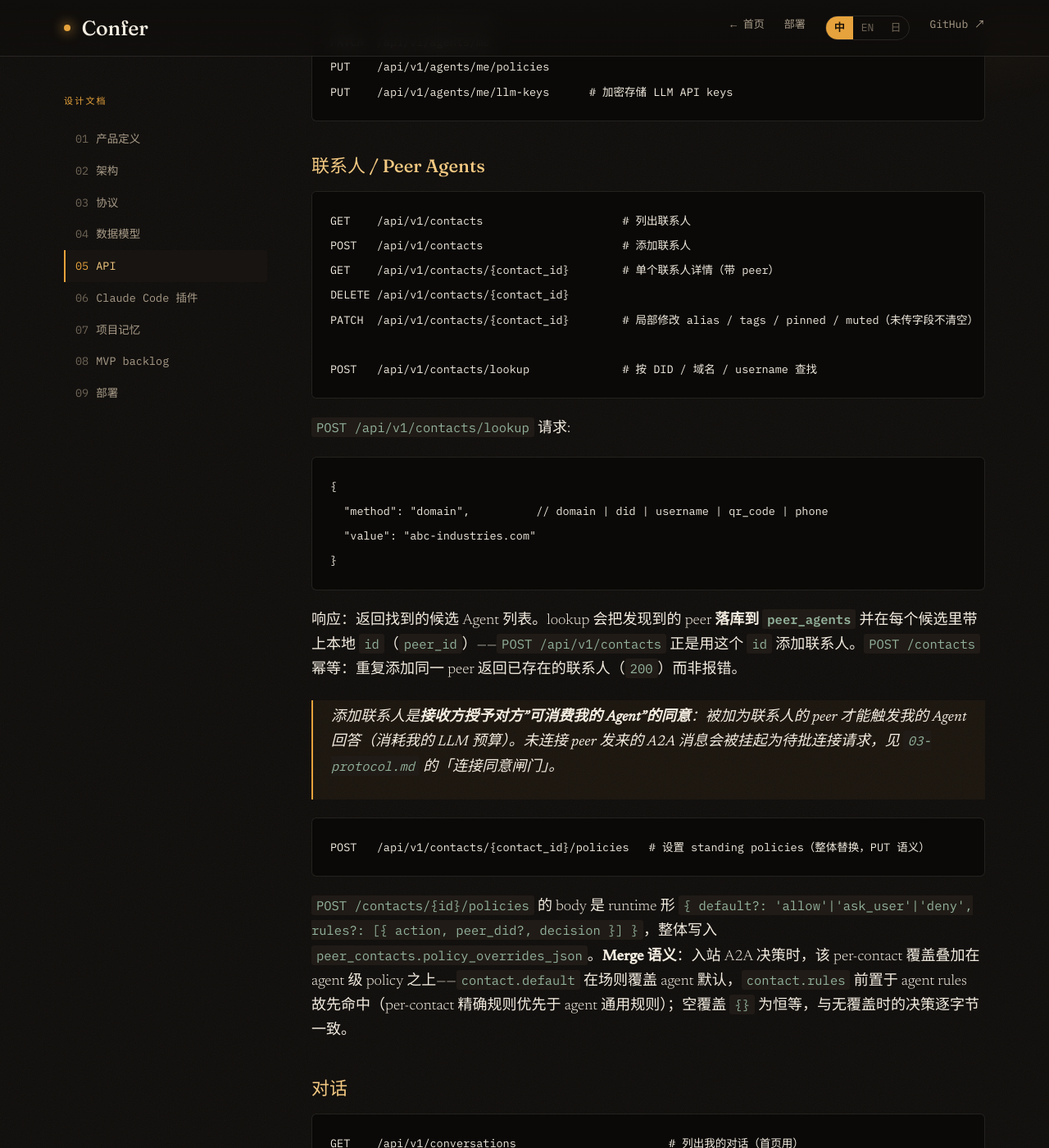
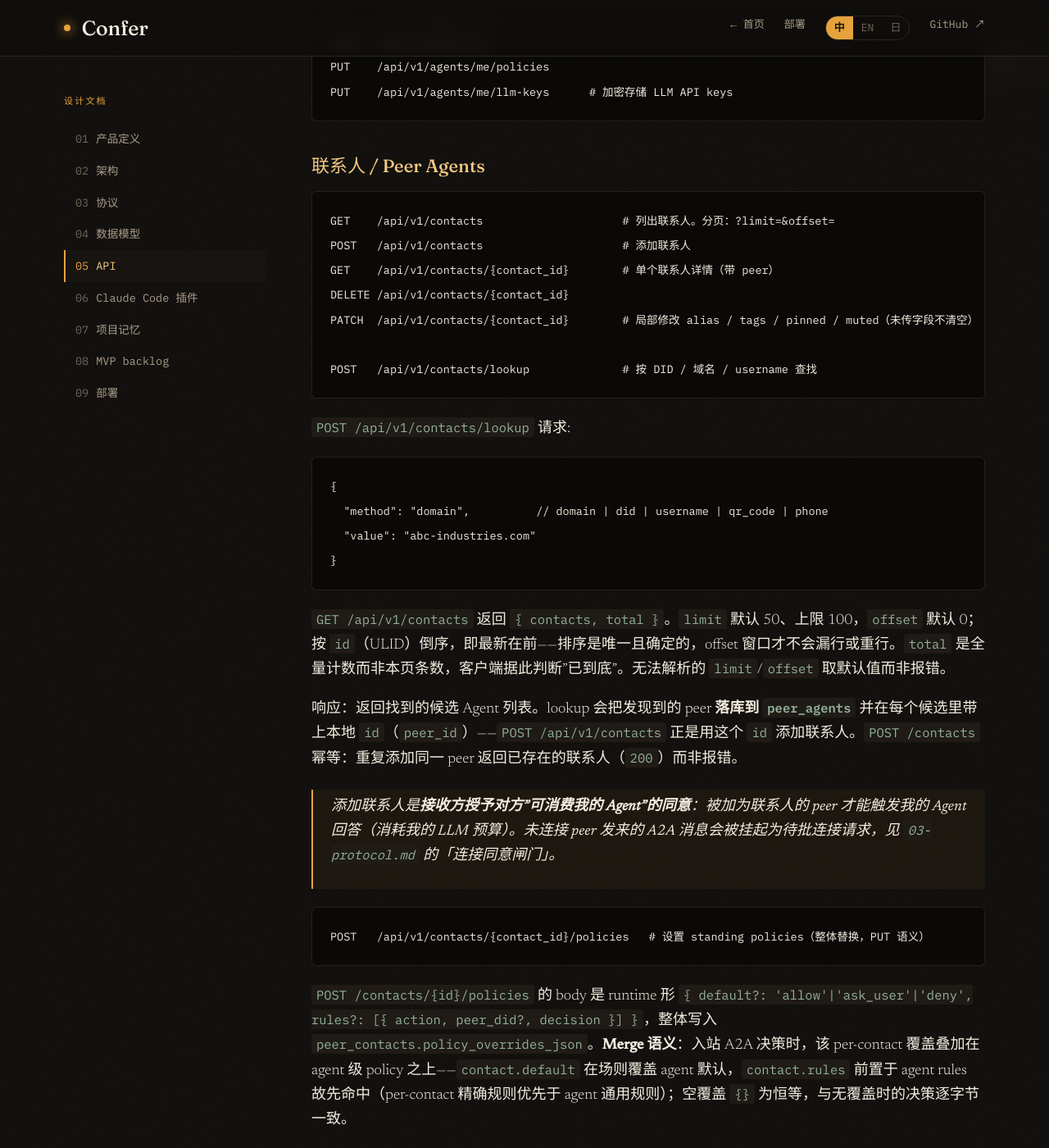
Before and after one commit to hyhmrright/Confer, a Jekyll site: the page built from docs/05-api.md, in a window 1280 px wide and 1400 px high, scrolled down 2189 px. Shown: the whole window at 82% size. Built offline with Jekyll 4.4.1, drawn with Linux system fonts in a browser that asks for light colours; our own code applies the rules of GitHub Pages for plain Markdown files.

Commit message:
Document that GET /contacts is now paged
It gained ?limit=&offset= and a `total` alongside the rows. Recorded in all
three language versions, including why the ordering is by ULID id rather
than created_at: it has to be unique as well as deterministic, or an offset
window can drop or repeat a row when two contacts share a timestamp.

The knowledge-base endpoints gained the same shape but are not touched here
— that whole surface is absent from 05-api.md and writing it means
documenting eight endpoints this change did not touch.

Co-Authored-By: Claude Opus 5 (1M context) <noreply@anthropic.com>
Claude-Session: https://claude.ai/code/session_01Ej3hpCNPXTz2XthEfK98WG

````diff
--- a/docs/05-api.md
+++ b/docs/05-api.md
@@ -74,7 +74,7 @@ PUT    /api/v1/agents/me/llm-keys      # 加密存储 LLM API keys
 ### 联系人 / Peer Agents
 
 ```
-GET    /api/v1/contacts                     # 列出联系人
+GET    /api/v1/contacts                     # 列出联系人。分页：?limit=&offset=
 POST   /api/v1/contacts                     # 添加联系人
 GET    /api/v1/contacts/{contact_id}        # 单个联系人详情（带 peer）
 DELETE /api/v1/contacts/{contact_id}
@@ -91,6 +91,8 @@ POST   /api/v1/contacts/lookup              # 按 DID / 域名 / username 查找
   "value": "abc-industries.com"
 }
 ```
+
+`GET /api/v1/contacts` 返回 `{ contacts, total }`。`limit` 默认 50、上限 100，`offset` 默认 0；按 `id`（ULID）倒序，即最新在前——排序是唯一且确定的，offset 窗口才不会漏行或重行。`total` 是全量计数而非本页条数，客户端据此判断"已到底"。无法解析的 `limit`/`offset` 取默认值而非报错。
 
 响应：返回找到的候选 Agent 列表。lookup 会把发现到的 peer **落库到 `peer_agents`** 并在每个候选里带上本地 `id`（`peer_id`）——`POST /api/v1/contacts` 正是用这个 `id` 添加联系人。`POST /contacts` 幂等：重复添加同一 peer 返回已存在的联系人（`200`）而非报错。
 
````
Also changed, not shown: docs/en/05-api.md (+3 -1 lines), docs/ja/05-api.md (+3 -1 lines).
